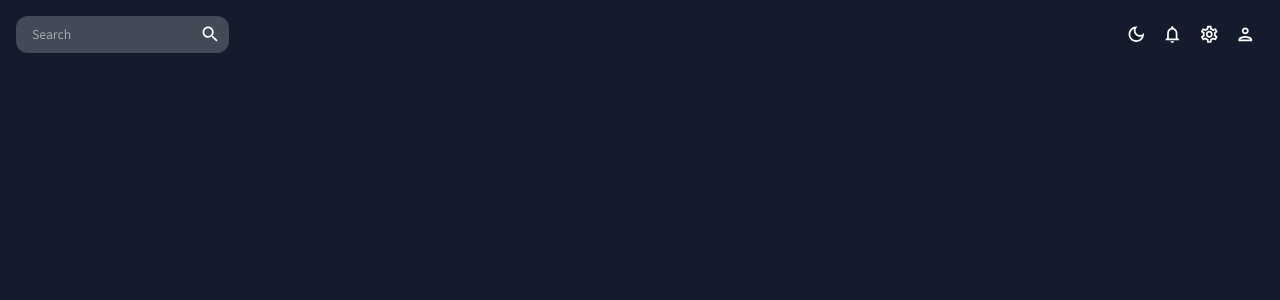
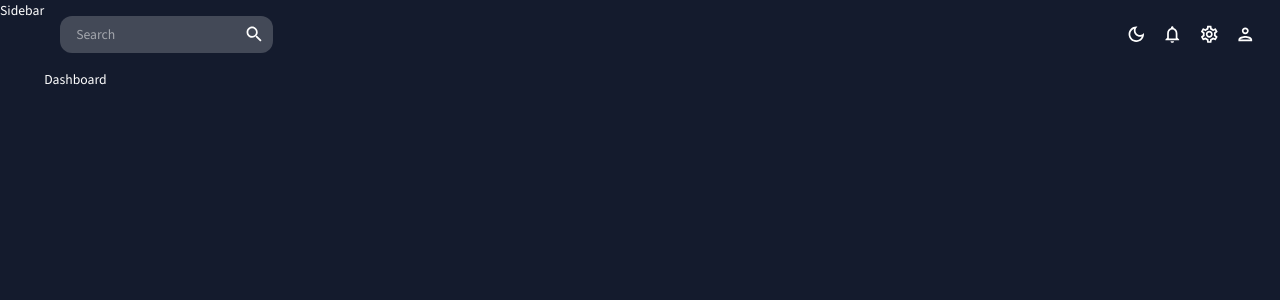
Before and after one commit to iamdejan/react-admin-dashboard, a React (Vite) app: page / in a window 1280 px wide. Shown: the top 300 px of the page. Built offline with nearby package versions, Linux system fonts and the light colour scheme.

Commit message:
feat: prepare Sidebar

```diff
--- a/src/App.tsx
+++ b/src/App.tsx
@@ -2,6 +2,19 @@
 import { ColorModeContext, useMode } from "./theme";
 import { CssBaseline, ThemeProvider } from "@mui/material";
 import Topbar from "./scenes/global/Topbar";
+import Sidebar from "./scenes/global/Sidebar";
+import Dashboard from "./scenes/dashboard";
+// import Team from "./scenes/team";
+// import Invoices from "./scenes/invoices";
+// import Contacts from "./scenes/contacts";
+// import Bar from "./scenes/bar";
+// import Form from "./scenes/form";
+// import Line from "./scenes/line";
+// import Pie from "./scenes/pie";
+// import FAQ from "./scenes/faq";
+// import Geography from "./scenes/geography";
+// import Calendar from "./scenes/calendar";
+import { Route, Routes } from "react-router-dom";
 
 export default function App(): JSX.Element {
   const [theme, colorMode] = useMode();
@@ -11,8 +24,22 @@
       <ThemeProvider theme={theme}>
         <CssBaseline />
         <div className="app">
+          <Sidebar />
           <main className="content">
             <Topbar />
+            <Routes>
+              <Route path="/" element={<Dashboard />} />
+              {/* <Route path="/team" element={<Team />} /> */}
+              {/* <Route path="/contacts" element={<Contacts />} /> */}
+              {/* <Route path="/invoices" element={<Invoices />} /> */}
+              {/* <Route path="/form" element={<Form />} /> */}
+              {/* <Route path="/bar" element={<Bar />} /> */}
+              {/* <Route path="/pie" element={<Pie />} /> */}
+              {/* <Route path="/line" element={<Line />} /> */}
+              {/* <Route path="/faq" element={<FAQ />} /> */}
+              {/* <Route path="/geography" element={<Geography />} /> */}
+              {/* <Route path="/calendar" element={<Calendar />} /> */}
+            </Routes>
           </main>
         </div>
       </ThemeProvider>
```
